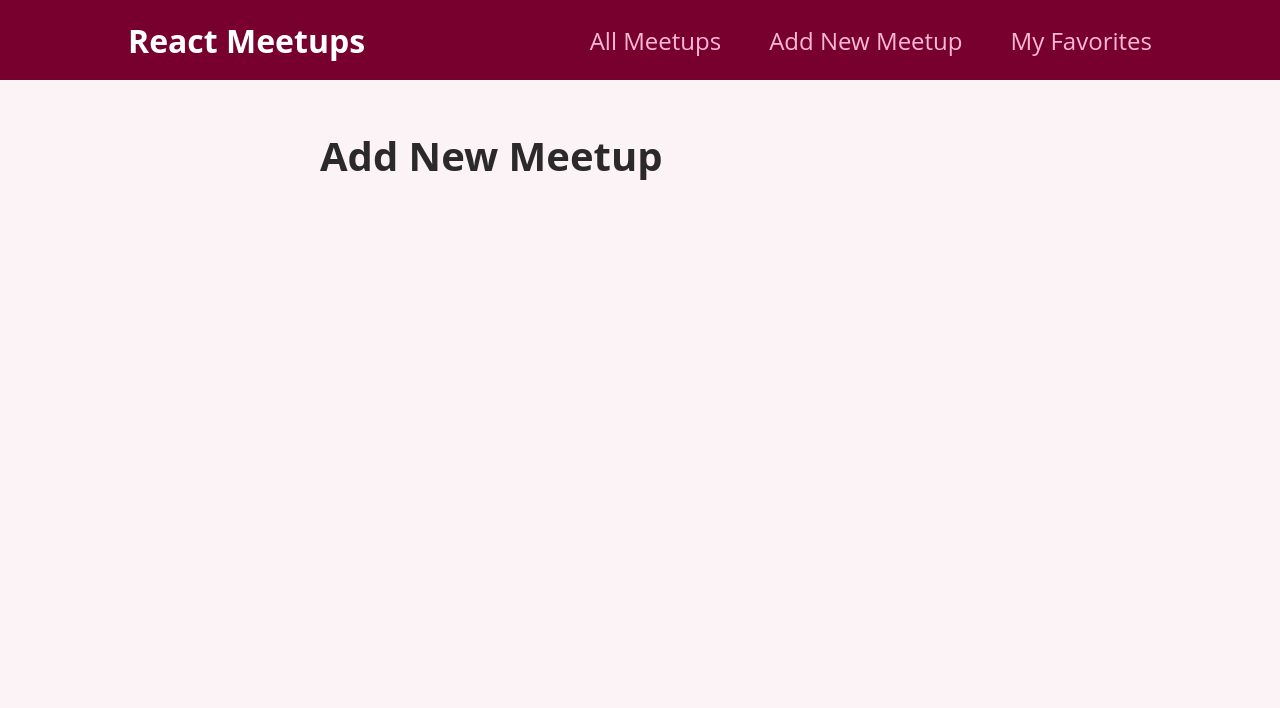
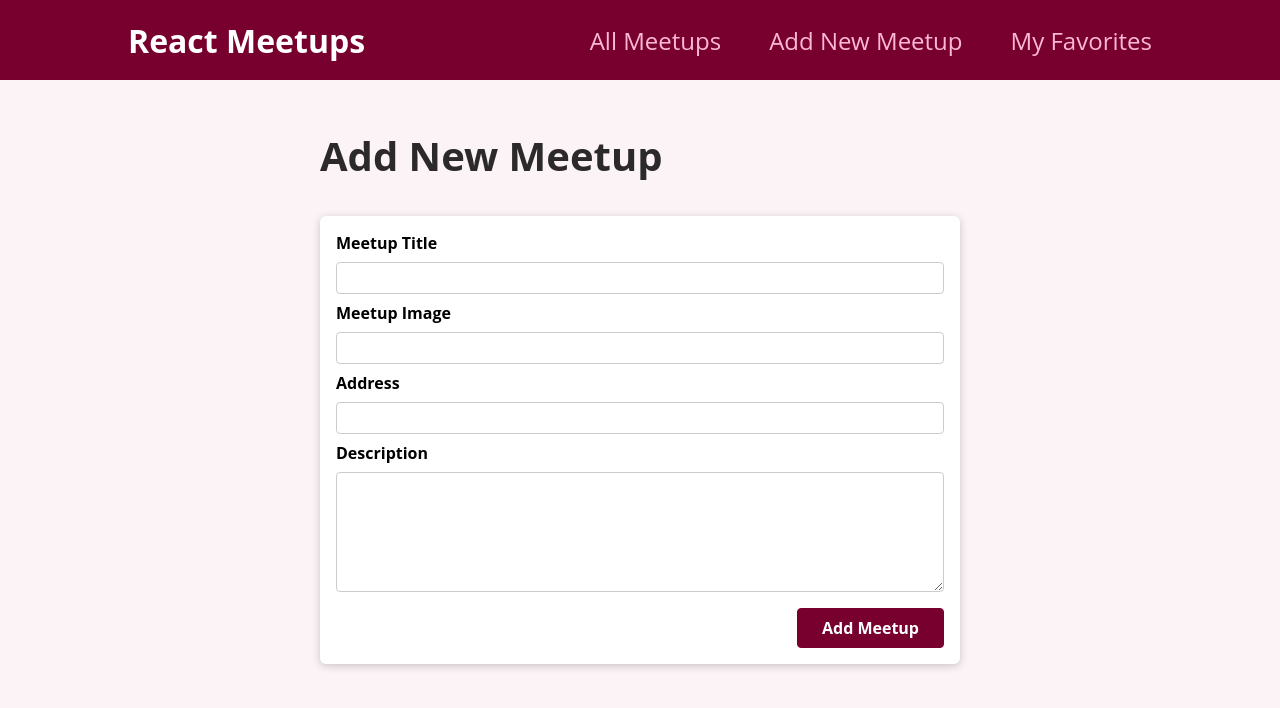
Before and after one commit to Kayizoku/simple-web-page, a React (Create React App) app: page /new-meetup in a window 1280 px wide. Shown: the top 708 px of the page. Built offline with nearby package versions, Linux system fonts and the light colour scheme.

Commit message:
Stylet inn Form submission

```diff
--- a/src/components/meetups/NewMeetupForm.js
+++ b/src/components/meetups/NewMeetupForm.js
@@ -3,10 +3,28 @@
 
 function NewMeetupForm() {
   return <Card>
-    <form class>
-
+    <form className={classes.form}>
+      <div className={classes.control}>
+        <label htmlFor="title">Meetup Title</label>
+        <input type="text" required id="title" />
+      </div>
+      <div className={classes.control}>
+        <label htmlFor="image">Meetup Image</label>
+        <input type="url" required id="image" />
+      </div>
+      <div className={classes.control}>
+        <label htmlFor="address">Address</label>
+        <input type="text" required id="address" />
+      </div>
+      <div className={classes.control}>
+        <label htmlFor="description">Description</label>
+        <textarea id="description" required rows="5"></textarea>
+      </div>
+      <div className={classes.actions}>
+        <button>Add Meetup</button>
+      </div>
     </form>
-  </Card>
+  </Card >
 }
 
 export default NewMeetupForm;
```
